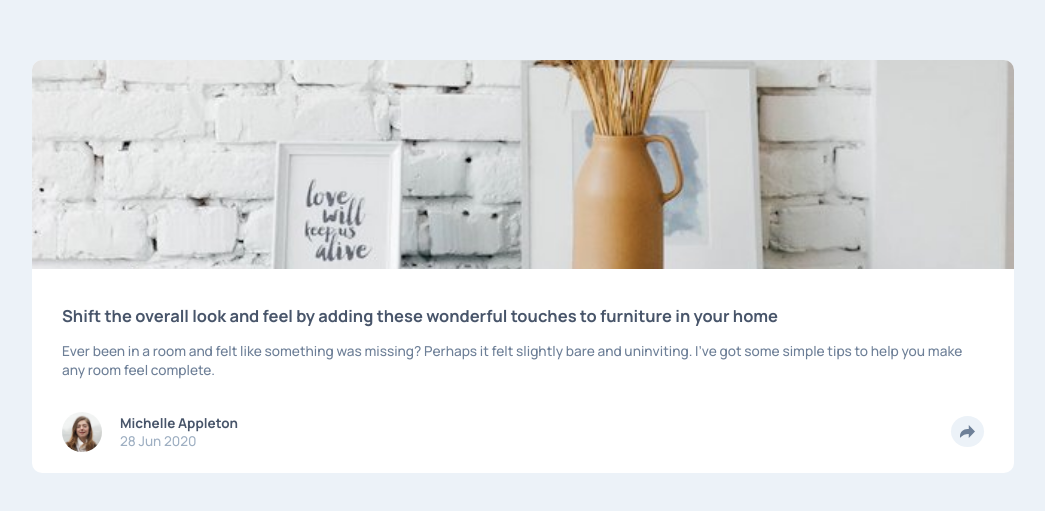
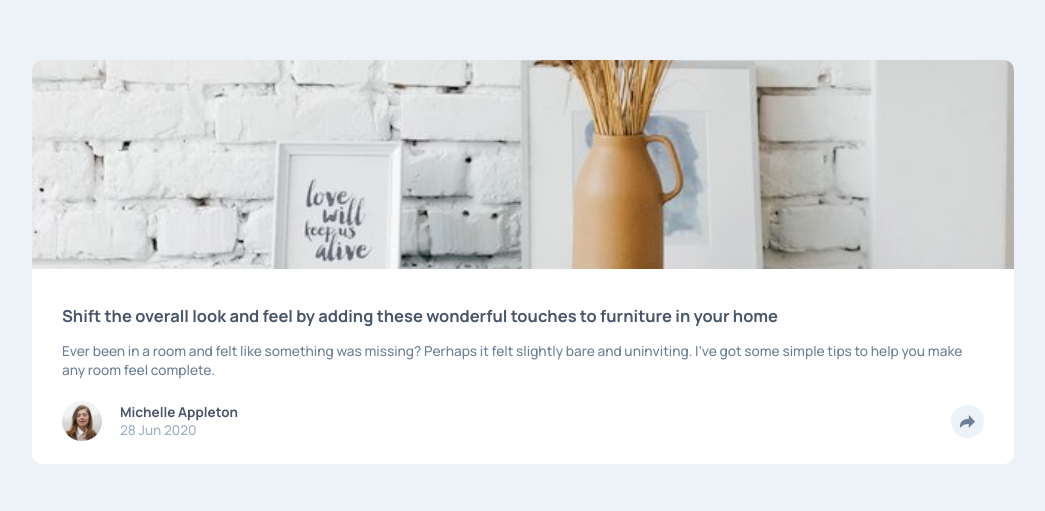
Before and after one commit to pkthunder87/article-preview, a React (Vite) app: page / in a window 1280 px wide. Shown: the part 163-674 px from the top of the page, without its empty margins (117-1162 px from the left). Built offline with nearby package versions, Linux system fonts and the light colour scheme.

Commit message:
Feat: Add ArticleShare.jsx

```diff
--- a/src/App.jsx
+++ b/src/App.jsx
@@ -1,16 +1,22 @@
+import { useState } from "react";
 import AppLayout from "./components/AppLayout";
 import ArticleImage from "./components/ArticleImage";
 import ArticleInfo from "./components/ArticleInfo";
 import ArticleProfile from "./components/ArticleProfile";
 import "./sass/main.scss";
+import ArticleShare from "./components/ArticleShare";
 
 function App() {
+  const [showShare, setShowShare] = useState(false);
+  const [isMobile, setIsMobile] = useState(false);
+
   return (
     <AppLayout>
       <div className="article">
         <ArticleImage />
         <ArticleInfo />
         <ArticleProfile />
+        {/* <ArticleShare /> */}
       </div>
     </AppLayout>
   );
--- a/src/components/ArticleProfile.jsx
+++ b/src/components/ArticleProfile.jsx
@@ -12,13 +12,19 @@ function ArticleProfile() {
           <p className="article-profile__date">28 Jun 2020</p>
         </div>
       </div>
-      <div className="article-profile__share">
-        <img
+      <button className="article-profile__share">
+        <svg
           className="share-image"
-          src="./assets/images/icon-share.svg"
-          alt="share button"
-        />
-      </div>
+          xmlns="http://www.w3.org/2000/svg"
+          width="15"
+          height="13"
+        >
+          <path
+            fill="#6E8098"
+            d="M15 6.495L8.766.014V3.88H7.441C3.33 3.88 0 7.039 0 10.936v2.049l.589-.612C2.59 10.294 5.422 9.11 8.39 9.11h.375v3.867L15 6.495z"
+          />
+        </svg>
+      </button>
     </div>
   );
 }
--- /dev/null
+++ b/src/components/ArticleShare.jsx
@@ -0,0 +1,47 @@
+function ArticleShare() {
+  return (
+    <div className="article-share">
+      <div className="article-share--left">
+        <h2 className="article-share__title">SHARE</h2>
+        <ul className="list">
+          <li className="list__item">
+            <img
+              className="facebook"
+              src="./assets/images/icon-facebook.svg"
+              alt="facebook logo"
+            />
+          </li>
+          <li className="list__item">
+            <img
+              className="twitter"
+              src="./assets/images/icon-twitter.svg"
+              alt="twitter logo"
+            />
+          </li>
+          <li className="list__item">
+            <img
+              className="pinterest"
+              src="./assets/images/icon-pinterest.svg"
+              alt="pinterest logo"
+            />
+          </li>
+        </ul>
+      </div>
+      <button className="article-share__share">
+        <svg
+          className="share-image"
+          xmlns="http://www.w3.org/2000/svg"
+          width="15"
+          height="13"
+        >
+          <path
+            fill="#6E8098"
+            d="M15 6.495L8.766.014V3.88H7.441C3.33 3.88 0 7.039 0 10.936v2.049l.589-.612C2.59 10.294 5.422 9.11 8.39 9.11h.375v3.867L15 6.495z"
+          />
+        </svg>
+      </button>
+    </div>
+  );
+}
+
+export default ArticleShare;
--- a/src/sass/_base.scss
+++ b/src/sass/_base.scss
@@ -100,6 +100,11 @@ select {
   font-size: inherit;
 }
 
+/* Removes bullets from lists */
+li {
+  list-style-type: none;
+}
+
 /* =======================
      3.0 Tablet 550px - 899px
      ======================= */
--- a/src/sass/_components.scss
+++ b/src/sass/_components.scss
@@ -31,7 +31,6 @@
 .article {
   border-radius: 10px;
   background-color: hsl(var(--color-white));
-  padding-block-end: 2.1rem;
 
   &-image {
     border-radius: 10px 10px 0 0;
@@ -53,6 +52,8 @@
       margin-block-start: 1.4rem;
       font-size: 1.37rem;
       color: hsl(var(--color-dark-blue));
+
+      padding-block-end: 2rem;
     }
   }
 
@@ -61,7 +62,8 @@
     align-items: center;
     justify-content: space-between;
     padding-inline: 3rem;
-    padding-block-start: 3.3rem;
+    height: 45px;
+    margin-block-end: 2rem;
 
     &--left {
       display: flex;
@@ -80,9 +82,62 @@
     }
 
     &__share {
-      padding: 0.9rem;
+      display: flex;
+      justify-content: center;
+      align-items: center;
+      height: 3.3rem;
+      width: 3.3rem;
+
       background-color: hsl(var(--color-light-grayish-blue));
       border-radius: 50%;
+
+      &:hover {
+        cursor: pointer;
+      }
+    }
+  }
+
+  &-share {
+    display: flex;
+    align-items: center;
+    justify-content: space-between;
+    padding-inline: 3rem;
+    height: 65px;
+    border-radius: 0 0 10px 10px;
+
+    background-color: hsl(var(--color-dark-grayish-blue));
+
+    &__title {
+      color: hsl(var(--color-grayish-blue));
+      font-size: 1.3rem;
+      letter-spacing: 0.35em;
+    }
+
+    &--left {
+      list-style: none;
+      display: flex;
+      align-items: center;
+      gap: 2rem;
+
+      .list {
+        display: flex;
+        gap: 1.6rem;
+        padding-inline: 0;
+      }
+
+      .twitter {
+        margin-block-start: 0.2rem;
+      }
+    }
+
+    &__share {
+      @extend .article-profile__share;
+
+      background-color: hsl(var(--color-dark-blue));
+
+      svg path {
+        fill: white;
+      }
     }
   }
 }
```
